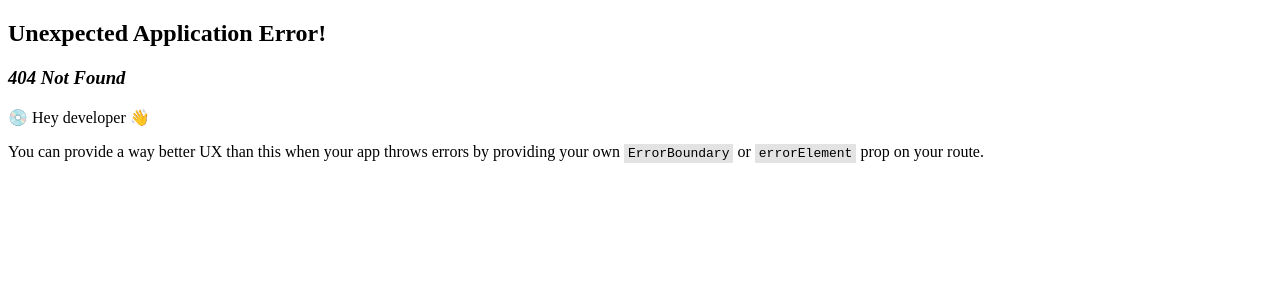
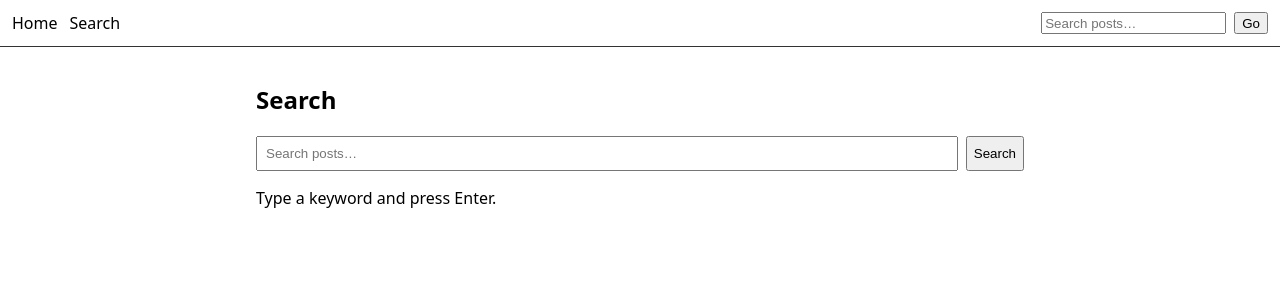
Before and after one commit to Suusana/UniCircle, a React (Vite) app in the folder Frontend/: page /search in a window 1280 px wide. Before the commit this address had no page. Shown: the top 300 px of the page. Built offline with nearby package versions, Linux system fonts and the light colour scheme.

Commit message:
FR-118 (new)
Add search functionality (NavBar + Search page + API)

```diff
--- a/Frontend/src/Layout.jsx
+++ b/Frontend/src/Layout.jsx
@@ -1,12 +1,16 @@
-import { Outlet } from "react-router-dom";
-import NavBar from "../src/components/NavBar.jsx";
+import { Outlet, Link } from "react-router-dom";
+import NavBar from "./components/NavBar.jsx"; // optional if you have it
 
-function Layout() {
+export default function Layout() {
   return (
-    <>
-      <NavBar />
+    <div>
+      {typeof NavBar === "function" ? <NavBar /> : (
+        <nav style={{ display: "flex", gap: 12, padding: 12, borderBottom: "1px solid #333" }}>
+          <Link to="/">Home</Link>
+          <Link to="/search">Search</Link>
+        </nav>
+      )}
       <Outlet />
-    </>
+    </div>
   );
 }
-export default Layout;
--- /dev/null
+++ b/Frontend/src/api.js
@@ -0,0 +1,8 @@
+const API_BASE = "http://localhost:8080/api";
+
+export async function searchPosts(q) {
+  if (!q?.trim()) return [];
+  const res = await fetch(`${API_BASE}/search?q=${encodeURIComponent(q.trim())}`);
+  if (!res.ok) throw new Error(`Search failed: ${res.status}`);
+  return res.json(); // expect [{id, title, body, tags}]
+}
--- a/Frontend/src/components/NavBar.jsx
+++ b/Frontend/src/components/NavBar.jsx
@@ -1,79 +1,28 @@
 import { useState } from "react";
-import { NavLink } from "react-router-dom";
-import { styled } from "styled-components";
-import { FontAwesomeIcon } from "@fortawesome/react-fontawesome";
-import { faBars, faGear } from "@fortawesome/free-solid-svg-icons";
+import { useNavigate, createSearchParams, Link } from "react-router-dom";
 
-const Header = styled.div`
-  width: 100%;
-  display: flex;
-  justify-content: space-between;
-  padding: 30px;
-  align-items: center;
-  box-sizing: border-box;
-`;
-const NavLi = styled.ul`
-  width: 50%;
-  display: flex;
-  justify-content: space-around;
-`;
-const Menu = styled.li`
-  display: flex;
-  justify-content: center;
-  align-items: center;
-  text-decoration: none;
-  a {
-    text-decoration: none;
-    color: black;
+export default function NavBar() {
+  const [q, setQ] = useState("");
+  const navigate = useNavigate();
+
+  function onSubmit(e) {
+    e.preventDefault();
+    navigate({ pathname: "/search", search: `?${createSearchParams({ q })}` });
   }
-`;
-const NavLinkStyled = styled(NavLink)`
-  width: 100px;
-  height: 50px;
-  display: flex;
-  justify-content: center;
-  align-items: center;
-  &.active {
-    border-bottom: 2px solid black;
-  }
-`;
-function NavBar() {
-  const [value, setValue] = useState(0);
-  const handleChange = (event, newValue) => {
-    setValue(newValue);
-  };
 
   return (
-    <Header style={{ width: "100%", bgcolor: "background.paper" }}>
-      <img
-        src="/UniCircle_Logo.png"
-        alt="UniCircle-Logo"
-        style={{ width: "50px" }}
-      ></img>
-      <NavLi>
-        <Menu>
-          <NavLinkStyled to="/main/home" end>
-            Home
-          </NavLinkStyled>
-        </Menu>
-        <Menu>
-          <NavLinkStyled to="/main/discussion">Forum</NavLinkStyled>
-        </Menu>
-        <Menu>
-          <NavLinkStyled to="/main/clubs">Clubs</NavLinkStyled>
-        </Menu>
-        <Menu>
-          <NavLinkStyled to="/main/friends">Friends</NavLinkStyled>
-        </Menu>
-        <Menu>
-          <NavLinkStyled to="/main/appointment">Appointment</NavLinkStyled>
-        </Menu>
-        <Menu>
-          <NavLinkStyled to="/main/review">Review</NavLinkStyled>
-        </Menu>
-      </NavLi>
-      <FontAwesomeIcon icon={faGear} size="2x" style={{ color: "black" }} />
-    </Header>
+    <nav style={{ display: "flex", gap: 12, padding: 12, borderBottom: "1px solid #333" }}>
+      <Link to="/">Home</Link>
+      <Link to="/search">Search</Link>
+      <form onSubmit={onSubmit} style={{ marginLeft: "auto", display: "flex", gap: 8 }}>
+        <input
+          value={q}
+          onChange={(e) => setQ(e.target.value)}
+          placeholder="Search posts…"
+          aria-label="Search"
+        />
+        <button type="submit">Go</button>
+      </form>
+    </nav>
   );
 }
-export default NavBar;
--- /dev/null
+++ b/Frontend/src/index.css
@@ -0,0 +1,4 @@
+:root { color-scheme: light dark; }
+* { box-sizing: border-box; }
+body { margin: 0; font-family: system-ui, Arial, sans-serif; }
+a { color: inherit; text-decoration: none; }
--- /dev/null
+++ b/Frontend/src/pages/Search.jsx
@@ -0,0 +1,79 @@
+import { useEffect, useState } from "react";
+import { useSearchParams, Link } from "react-router-dom";
+import { searchPosts } from "../api";
+
+export default function Search() {
+  const [params] = useSearchParams();
+  const q = params.get("q") || "";
+  const [value, setValue] = useState(q);
+  const [results, setResults] = useState([]);
+  const [loading, setLoading] = useState(false);
+  const [err, setErr] = useState("");
+
+  useEffect(() => {
+    let cancelled = false;
+    async function run() {
+      if (!q) { setResults([]); return; }
+      setLoading(true); setErr("");
+      try {
+        const data = await searchPosts(q);
+        if (!cancelled) setResults(data);
+      } catch (e) {
+        if (!cancelled) setErr(e.message);
+      } finally {
+        if (!cancelled) setLoading(false);
+      }
+    }
+    run();
+    return () => { cancelled = true; };
+  }, [q]);
+
+  function onSubmit(e) {
+    e.preventDefault();
+    const params = new URLSearchParams();
+    if (value.trim()) params.set("q", value.trim());
+    // update the URL (reloads this route with new ?q=…)
+    window.history.replaceState({}, "", `/search?${params.toString()}`);
+    // trigger a manual reload of params by navigating:
+    window.dispatchEvent(new PopStateEvent("popstate"));
+  }
+
+  return (
+    <div style={{ padding: 16, maxWidth: 800, margin: "0 auto" }}>
+      <h2>Search</h2>
+
+      <form onSubmit={onSubmit} style={{ display: "flex", gap: 8, margin: "12px 0" }}>
+        <input
+          value={value}
+          onChange={(e) => setValue(e.target.value)}
+          placeholder="Search posts…"
+          style={{ flex: 1, padding: 8 }}
+        />
+        <button type="submit">Search</button>
+      </form>
+
+      {!q && <p>Type a keyword and press Enter.</p>}
+      {loading && <p>Searching…</p>}
+      {err && <p style={{ color: "crimson" }}>Error: {err}</p>}
+
+      {q && !loading && !err && (
+        <>
+          <p style={{ color: "#888" }}>
+            {results.length} result{results.length !== 1 ? "s" : ""} for “{q}”
+          </p>
+          <ul style={{ listStyle: "none", padding: 0 }}>
+            {results.map((p) => (
+              <li key={p.id} style={{ padding: "10px 0", borderBottom: "1px solid #333" }}>
+                <Link to={`/posts/${p.id}`} style={{ fontWeight: 600 }}>{p.title}</Link>
+                {p.body && <div style={{ fontSize: 13, opacity: 0.85, marginTop: 4 }}>
+                  {p.body.slice(0, 150)}{p.body.length > 150 ? "…" : ""}
+                </div>}
+                {p.tags && <div style={{ fontSize: 12, opacity: 0.6, marginTop: 4 }}>Tags: {p.tags}</div>}
+              </li>
+            ))}
+          </ul>
+        </>
+      )}
+    </div>
+  );
+}
--- a/Frontend/src/router/index.jsx
+++ b/Frontend/src/router/index.jsx
@@ -1,39 +1,18 @@
-import { createBrowserRouter, RouterProvider } from "react-router-dom";
-import Home from "../pages/home.jsx";
+import { createBrowserRouter } from "react-router-dom";
+import Layout from "../Layout";        // you already have this
+import Home from "../pages/Home.jsx";  // you already have this
+import Search from "../pages/Search.jsx";
 
-import Friends from "../pages/Friends.jsx";
-import Clubs from "../pages/clubs.jsx";
-import DiscussionBoard from "../pages/DiscussionBoard.jsx";
-import Appointment from "../pages/appointment.jsx";
-import Login from "../pages/Login.jsx";
-import Register from "../pages/Register.jsx";
-import Review from "../pages/Review.jsx";
-import Layout from "../Layout.jsx";
-import Timetable from "../pages/Timetable.jsx";
-//This is react-router-dom v7
-//This file defines all the routes in the application
-
-const Router = createBrowserRouter([
+const router = createBrowserRouter([
   {
     path: "/",
-    element: <Login />,
-  },
-  {
-    path: "/signup",
-    element: <Register />,
-  },
-  {
-    path: "/main",
-    element: <Layout />,
+    element: <Layout />,               // Layout should render <NavBar/> and <Outlet/>
     children: [
-      { path: "home", element: <Home /> },
-      { path: "friends", element: <Friends /> },
-      { path: "clubs", element: <Clubs /> },
-      { path: "appointment", element: <Appointment /> },
-      { path: "discussion", element: <DiscussionBoard /> },
-      { path: "review", element: <Review /> },
-      { path: "timetable", element: <Timetable /> },
+      { index: true, element: <Home /> },
+      { path: "search", element: <Search /> },
+      // later: { path: "posts/:id", element: <PostDetail /> },
     ],
   },
 ]);
-export default Router;
+
+export default router;
```
Also changed, not shown: Frontend/src/main.jsx (+9 -8 lines).
